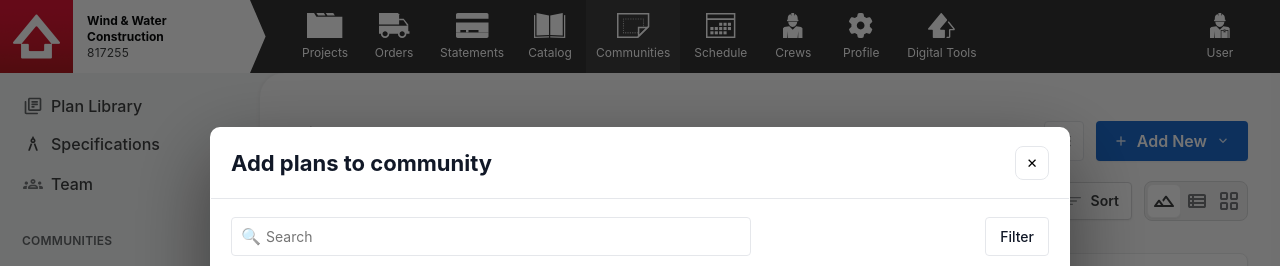
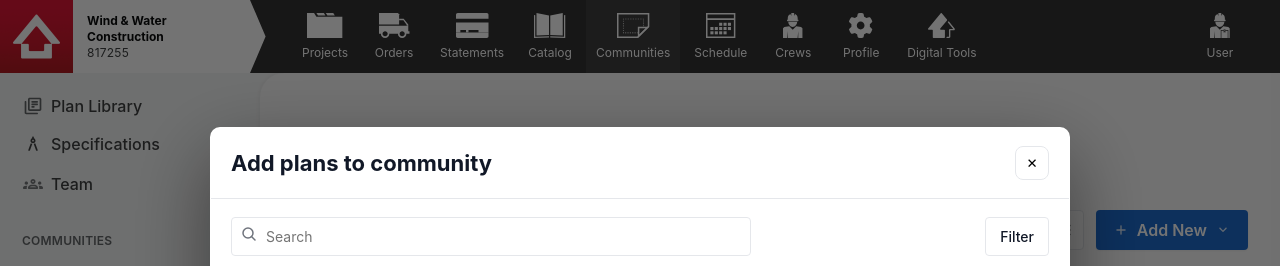
Before and after one commit to Jevohngg/mybldr-frontend, a React (Vite) app: page /communities/1/overview in a window 1280 px wide. Both pictures are taken after a click on the button "Add New". Shown: the top 266 px of the page. Built offline with nearby package versions, Linux system fonts and the light colour scheme; a web font is replaced by a local one.

Commit message:
Added tsconfig.tsbuildinfo

```diff
--- a/src/components/modals/AddPlansModal/AddPlansModal.tsx
+++ b/src/components/modals/AddPlansModal/AddPlansModal.tsx
@@ -43,7 +43,12 @@ export default function AddPlansModal({
     >
       <div className={styles.topRow}>
         <div className={styles.search}>
-          <span className={styles.mag} aria-hidden="true">🔍</span>
+          <span className={styles.mag} aria-hidden="true">
+            <svg width="16" height="16" viewBox="0 0 16 16" fill="none" xmlns="http://www.w3.org/2000/svg">
+              <path d="M7 12C9.76142 12 12 9.76142 12 7C12 4.23858 9.76142 2 7 2C4.23858 2 2 4.23858 2 7C2 9.76142 4.23858 12 7 12Z" stroke="currentColor" strokeWidth="1.5" strokeLinecap="round" strokeLinejoin="round"/>
+              <path d="M10.5 10.5L14 14" stroke="currentColor" strokeWidth="1.5" strokeLinecap="round" strokeLinejoin="round"/>
+            </svg>
+          </span>
           <Input placeholder="Search" value={q} onChange={(e) => setQ(e.target.value)} />
         </div>
         <Button>Filter</Button>
--- a/src/mock-data/communities.ts
+++ b/src/mock-data/communities.ts
@@ -19,4 +19,4 @@ export const communities = [
     thumbnail: 'real-forest-thumb.png',
     planIds: ['serena', 'charlotte', 'aiden', 'davenport'],
   },
-] as const
+]
--- a/src/mock-data/plans.ts
+++ b/src/mock-data/plans.ts
@@ -3,4 +3,4 @@ export const plans = [
   { id: 'charlotte', name: 'Charlotte', beds: '3-4', baths: '2-3', aru: '2,211 ft²', image: 'charlotte.png' },
   { id: 'aiden', name: 'Aiden', beds: '3-4', baths: '2-3', aru: '2,211 ft²', image: 'aiden.png' },
   { id: 'davenport', name: 'Davenport', beds: '4-5', baths: '2-3', aru: '2,211 ft²', image: 'davenport.png' },
-] as const
+]
--- a/src/navigation/CommunitySideNav/CommunitySideNav.tsx
+++ b/src/navigation/CommunitySideNav/CommunitySideNav.tsx
@@ -6,5 +6,17 @@ export default function CommunitySideNav({ communityId }: { communityId: string
   const { communities } = useData()
   const current = communities.find(c => c.id === communityId)
 
-
+  return (
+    <nav className={styles.nav}>
+      <div className={styles.header}>
+        <h2>{current?.name || 'Community'}</h2>
+      </div>
+      <NavLink to={`/communities/${communityId}/overview`} className={styles.link}>Overview</NavLink>
+      <NavLink to={`/communities/${communityId}/lots`} className={styles.link}>Lots</NavLink>
+      <NavLink to={`/communities/${communityId}/plans`} className={styles.link}>Plans</NavLink>
+      <NavLink to={`/communities/${communityId}/specifications`} className={styles.link}>Specifications</NavLink>
+      <NavLink to={`/communities/${communityId}/documents`} className={styles.link}>Documents</NavLink>
+      <NavLink to={`/communities/${communityId}/hoa`} className={styles.link}>HOA Requirements</NavLink>
+    </nav>
+  )
 }
```
Also changed, not shown: 1 other file (tests, documents, lock files or other folders).
